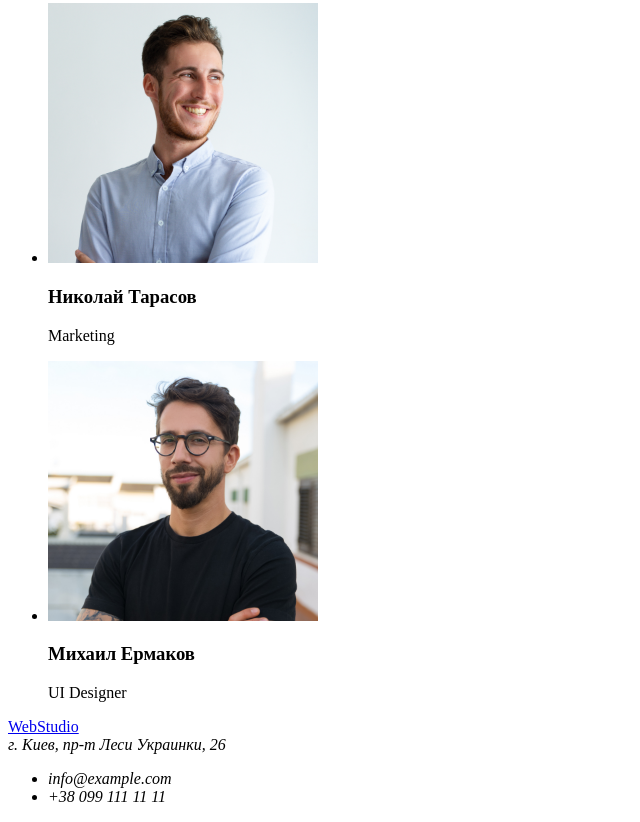
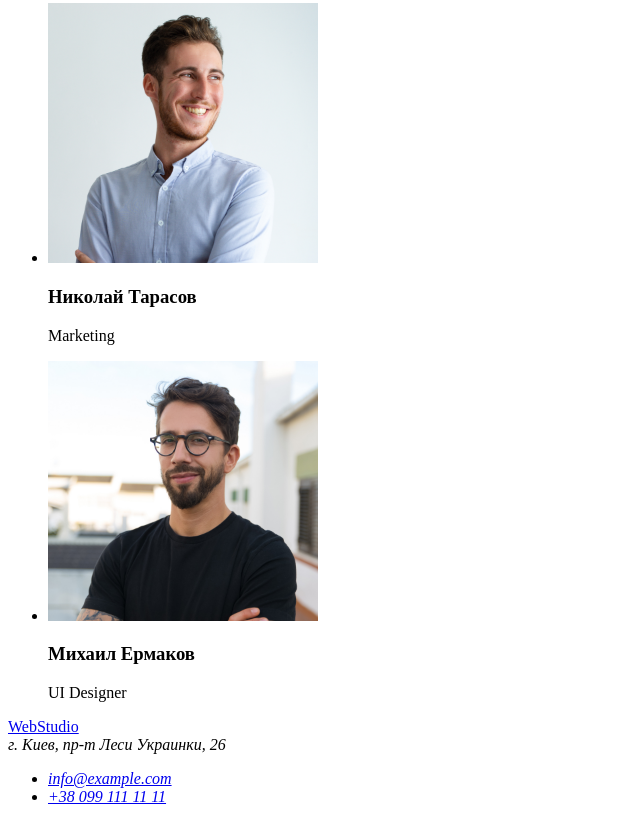
Before and after one commit to Maryna-Skrypnyk/goit-markup-hw-01, a plain HTML site: page index.html in a window 1280 px wide. Shown: the part 2285-3107 px from the top of the page, without its empty margins (0-640 px from the left). Drawn offline with Linux system fonts and the light colour scheme.

Commit message:
Делает контакты в футере в ссылках

```diff
--- a/index.html
+++ b/index.html
@@ -112,8 +112,8 @@
         <address>г. Киев, пр-т Леси Украинки, 26</address>
         <address>
             <ul>
-                <li>info@example.com</li>
-                <li>+38 099 111 11 11</li>
+                <li><a href="mailto:info@example.com">info@example.com</a></li>
+                <li><a href="tel:+380991111111">+38 099 111 11 11</a></li>
             </ul>
         </address>
     </footer>
```
